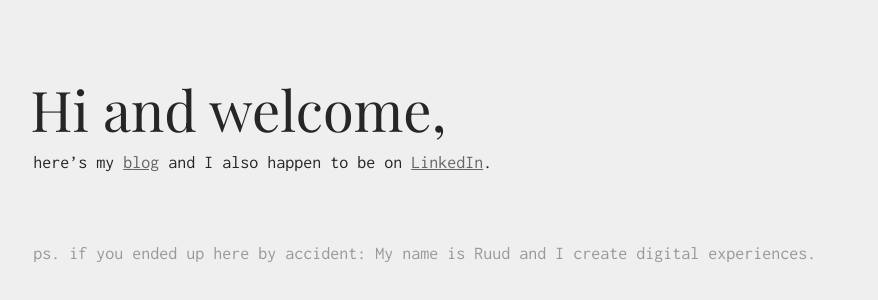
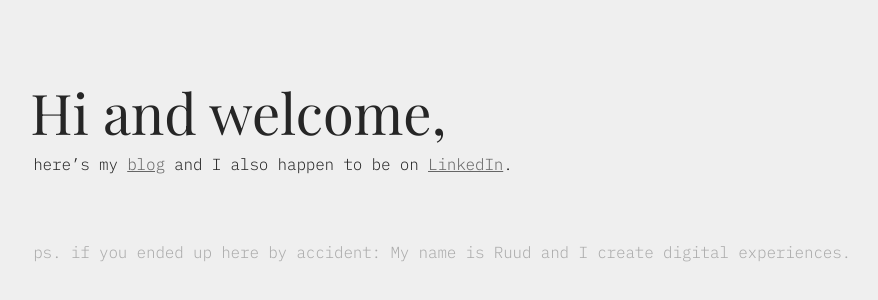
Before and after one commit to RuudV/ruudv.github.io, a website: page index.html in a window 1280 px wide. Shown: the part 226-526 px from the top of the page, without its empty margins (82-960 px from the left). Drawn offline with nearby package versions, Linux system fonts and the light colour scheme.

Commit message:
font update

```diff
--- a/index.html
+++ b/index.html
@@ -22,7 +22,7 @@
     <meta name="msapplication-TileColor" content="#262626">
     <meta name="theme-color" content="#efefef">
 
-    <link href="https://fonts.googleapis.com/css?family=Playfair+Display:400|Inconsolata" rel="stylesheet">
+    <link href="https://fonts.googleapis.com/css?family=Playfair+Display:400|IBM+Plex+Mono:300" rel="stylesheet">
 
     <style>
         * {
@@ -37,9 +37,10 @@
         body {
             margin: 0;
             padding: 9vw;
-            font: normal 1.125rem/1.5 'Inconsolata', monospace;
+            font: 300 1rem/1.5 'IBM Plex Mono', monospace;
             background: #efefef;
             color: #262626;
+            letter-spacing: -.2px;
 
             display: flex;
             flex-direction: column;
@@ -53,6 +54,7 @@
             line-height: 1;
             font-size: 3.5rem;
             margin: 0 0 .75rem -.1875rem;
+            letter-spacing: normal;
         }
 
         p {
@@ -75,7 +77,7 @@
         }
 
         footer {
-            color: #999;
+            color: #ababab;
             margin-top: 4rem;
         }
     </style>
```
